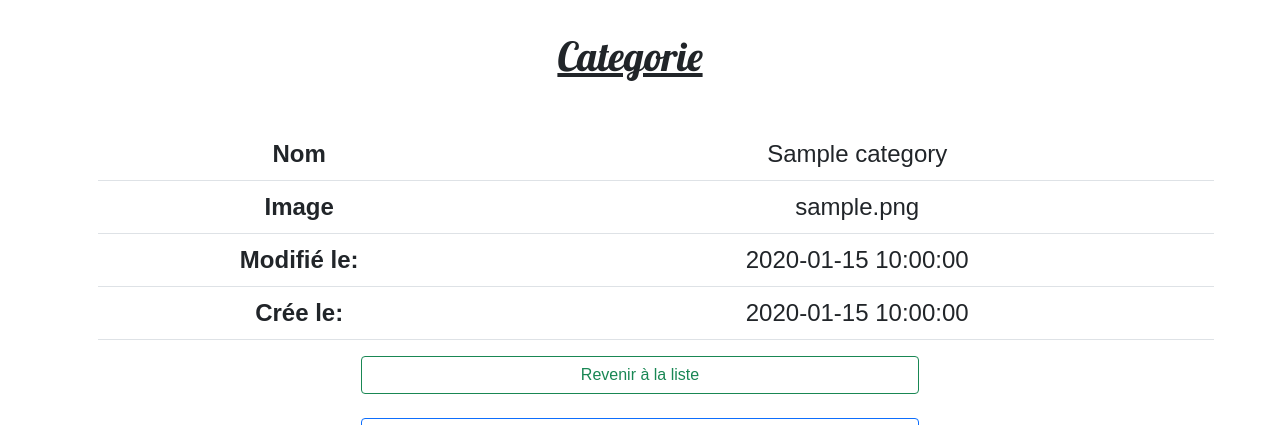
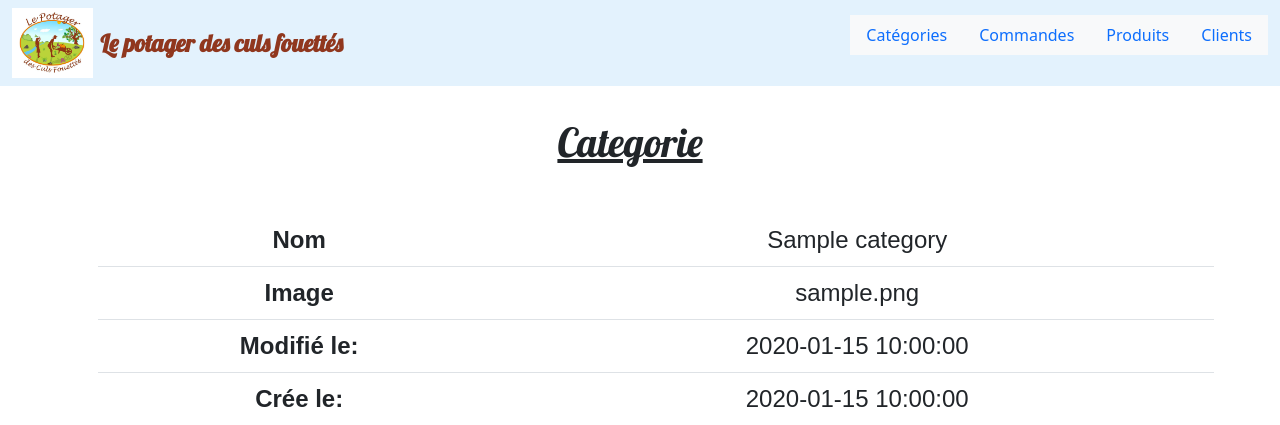
Before and after one commit to JustineStrescher/Lepotagerdesculsfouettes_back, a Symfony app: template templates/back/category/show.html.twig in a window 1280 px wide. Shown: the top 425 px of the page. Run offline with Twig, Linux system fonts and the light colour scheme; the template is opened without the code that fills it: most values are stand-ins (such as "Sample title", 1, 10 or a date in 2020); some libraries are stand-ins or nearby versions; some web fonts are replaced.

Commit message:
nabar back create

```diff
--- a/public/css-back/lepotager.css
+++ b/public/css-back/lepotager.css
@@ -8,7 +8,14 @@ h1 {
 h2 {
     text-decoration:underline;
 }
+.header-logo__title {
+    font-family: 'Lobster', cursive;
+    color: #90371E;
+    font-size: 1.5em;
+    font-weight: bold;
+    margin: 0 0.8em 0 0.3em;
 
+}
 .table {
     margin: 1rem;
     padding: 2rem;
--- a/templates/base.html.twig
+++ b/templates/base.html.twig
@@ -30,7 +30,32 @@
 
     <title>{% block title %}{% endblock %}</title>
 </head>
+<header>
+<nav class="navbar navbar-light" style="background-color: #e3f2fd;">
+  <!-- Navbar content -->
+  <div class="container-fluid">
+            <a  class="d-flex align-items-center mb-2 mb-lg-0 text-white text-decoration-none header-logo" href="/">
+                <img src="{{ asset('logo.jpg') }}" height="70" alt="Logo Potager">
+                <span class="header-logo__title">Le potager des culs fouettés</span>
+            </a>
+            <ul class="nav bg-light mb-3" role="group" aria-label="Basic example">
+    <li class="nav-item">
+        <a type="button" class="nav-link btn-outline-warning" href="{{ path('back_category_index') }}">Catégories</a>
+    </li>
+    <li class="nav-item">
+        <a type="button" class="nav-link btn-outline-warning"href="{{ path('back_command_index') }}">Commandes</a>
+    </li>
+     <li class="nav-item">
+        <a type="button" class="nav-link btn-outline-warning"href="{{ path('back_product_index') }}">Produits</a>
+    </li>
+     <li class="nav-item">
+        <a type="button" class="nav-link btn-outline-warning" href="{{ path('back_user_index') }}">Clients</a>
+    </li>
+</ul>
+</nav>
+</header>
     <body>
+
 
         <div class="container potager_back">
         {% block body %}{% endblock %}
```
Also changed, not shown: public/logo.jpg (added).
